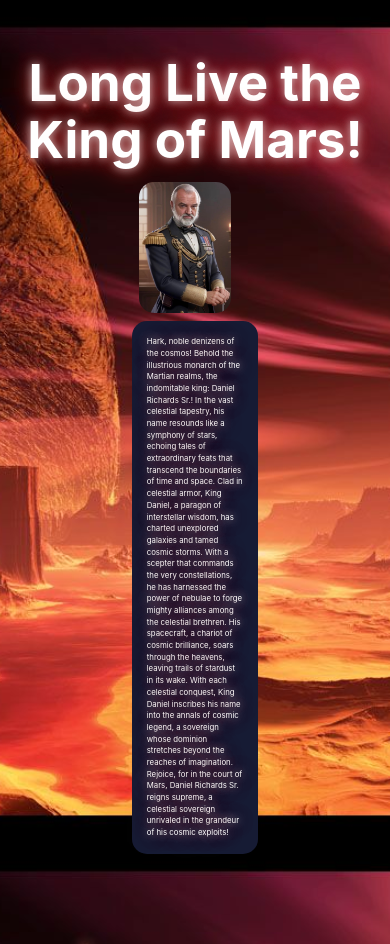
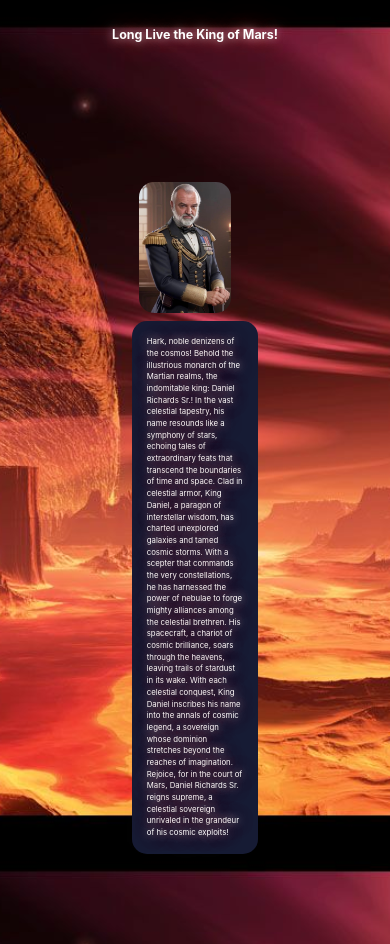
Before and after one commit to benrichards4376/King-of-Mars, a React (Vite) app: page / in a window 390 px wide. Built offline with nearby package versions, Linux system fonts and the light colour scheme.

Commit message:
fixed font size

```diff
--- a/src/App.css
+++ b/src/App.css
@@ -45,7 +45,11 @@ body {
   padding: 20px;
   color: #fff;
   z-index: 1000;
+  font-size: 2vw;
   text-shadow: 0 0 10px rgba(242, 238, 238, 0.8), 0 0 20px rgba(183, 37, 37, 0.8), 0 0 30px rgba(215, 37, 37, 0.8);
+  @media (max-width: 768px) {
+    font-size: 1vw;
+  }
 }
 
 .App-body {
```
